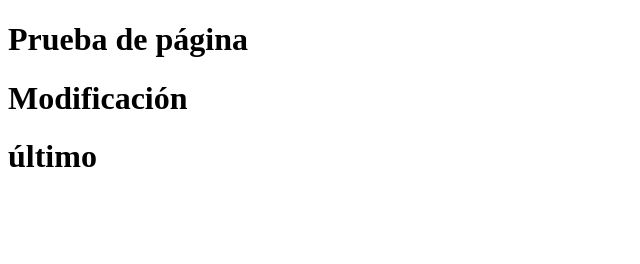
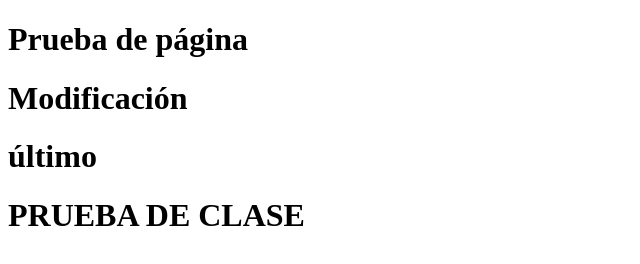
Before and after one commit to enriquemo150697/emontanoo.github.io, a plain HTML site: page index.html in a window 1280 px wide. Shown: the whole page, without its empty margins (0-640 px from the left). Drawn offline with Linux system fonts and the light colour scheme.

Commit message:
CAMBIO EN CLASE

```diff
--- a/index.html
+++ b/index.html
@@ -10,5 +10,7 @@
     <h1>Modificación </h1>
 
     <h1>último </h1>
+
+    <h1>PRUEBA DE CLASE</h1>
 </body>
 </html>
```
